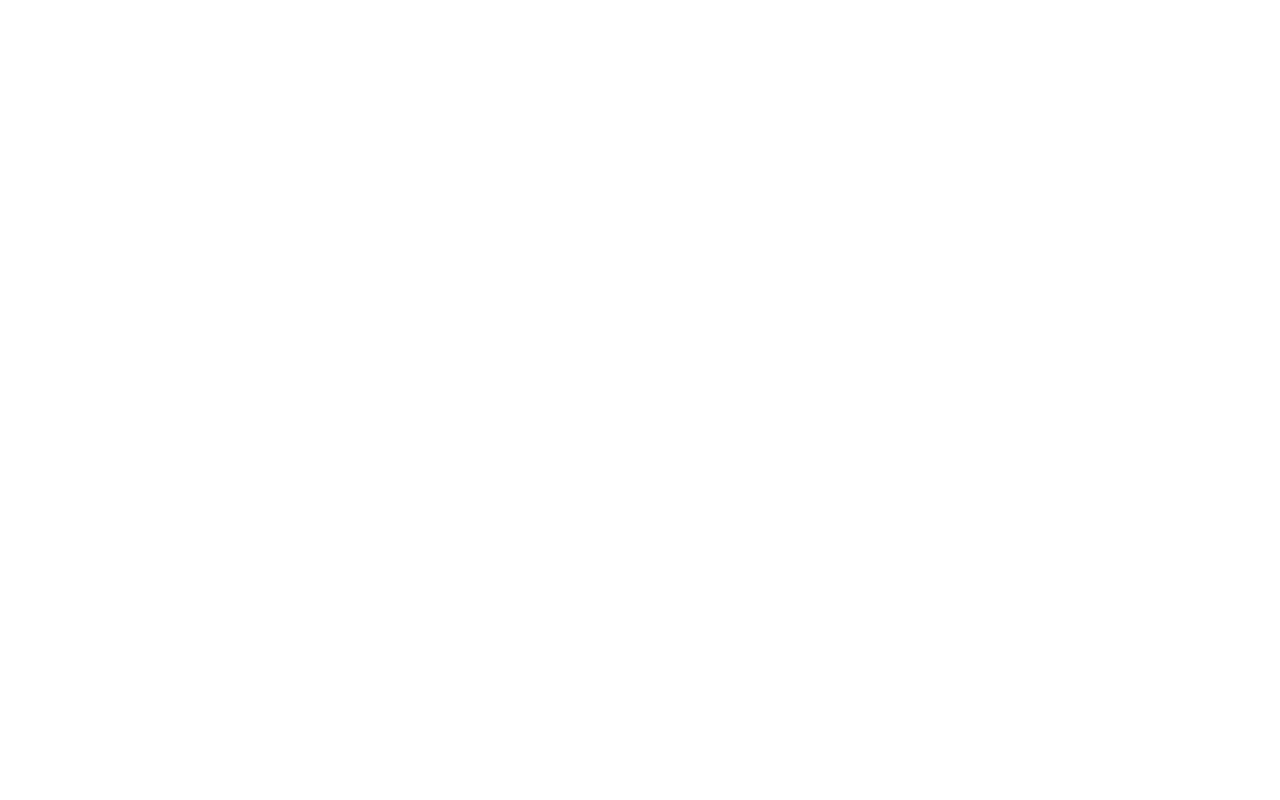
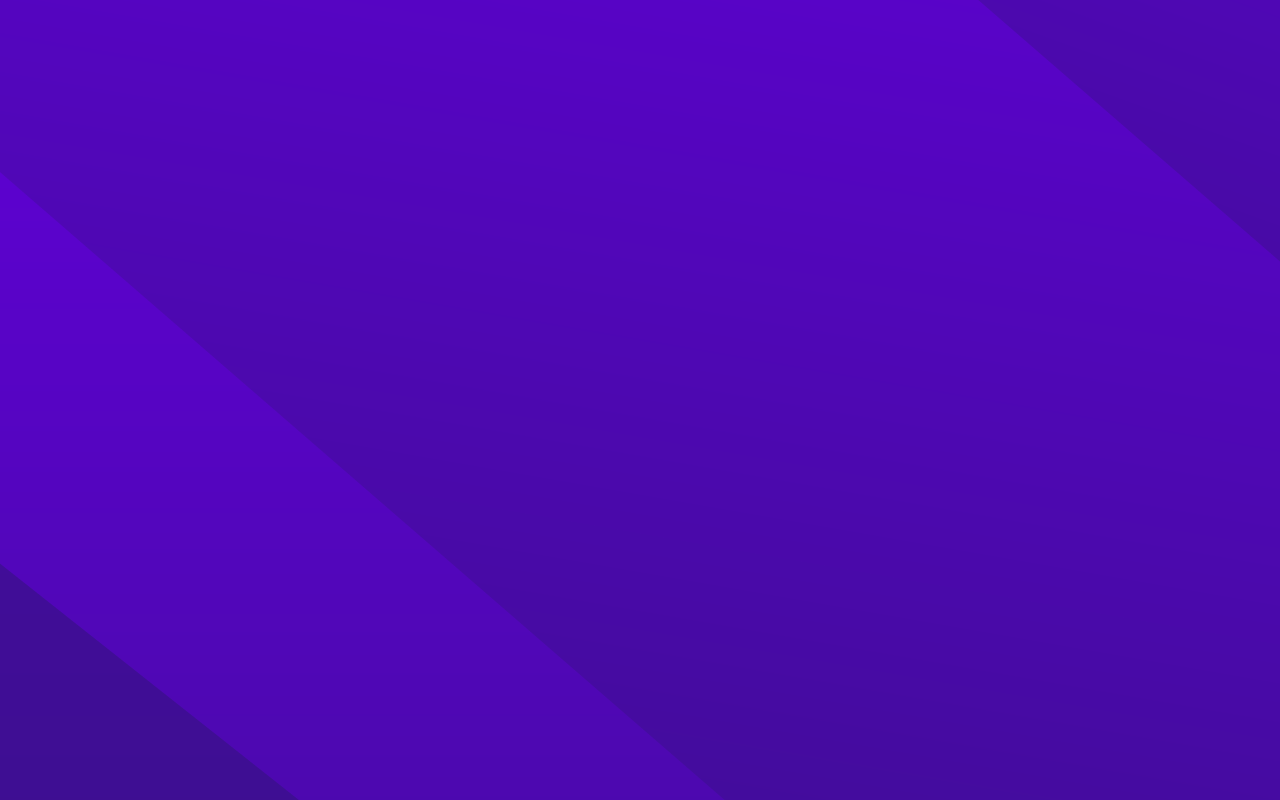
Before and after one commit to opbot-xd/carRace, a plain HTML site: page index.html in a window 1280 px wide. Drawn offline with Linux system fonts and the light colour scheme.

Commit message:
feat: adding background image to game

```diff
--- a/index.html
+++ b/index.html
@@ -2,10 +2,14 @@
 <html lang="en">
 <head>
     <meta charset="UTF-8">
+    <link rel="stylesheet" href="style.css">
     <meta name="viewport" content="width=device-width, initial-scale=1.0">
     <title>Car Race🏎️🔥</title>
 </head>
 <body>
+    <div class="structure">
 
+    </div>
+    <script src="script.js"></script>
 </body>
 </html>
--- a/style.css
+++ b/style.css
@@ -0,0 +1,11 @@
+*{
+    padding: 0;margin: 0;
+}
+.structure{
+    width: 100vw;
+    height: 100vh;
+    background-image: url(./images/background.png);
+    background-position:center;
+
+    background-repeat:no-repeat;
+}
```
